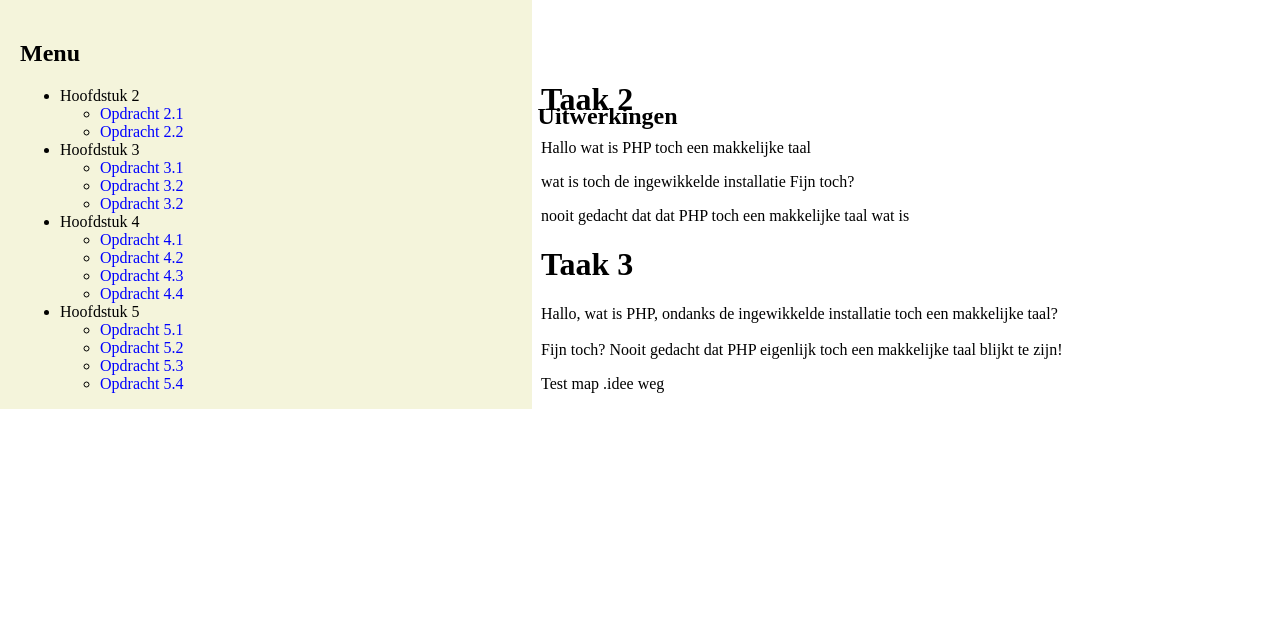
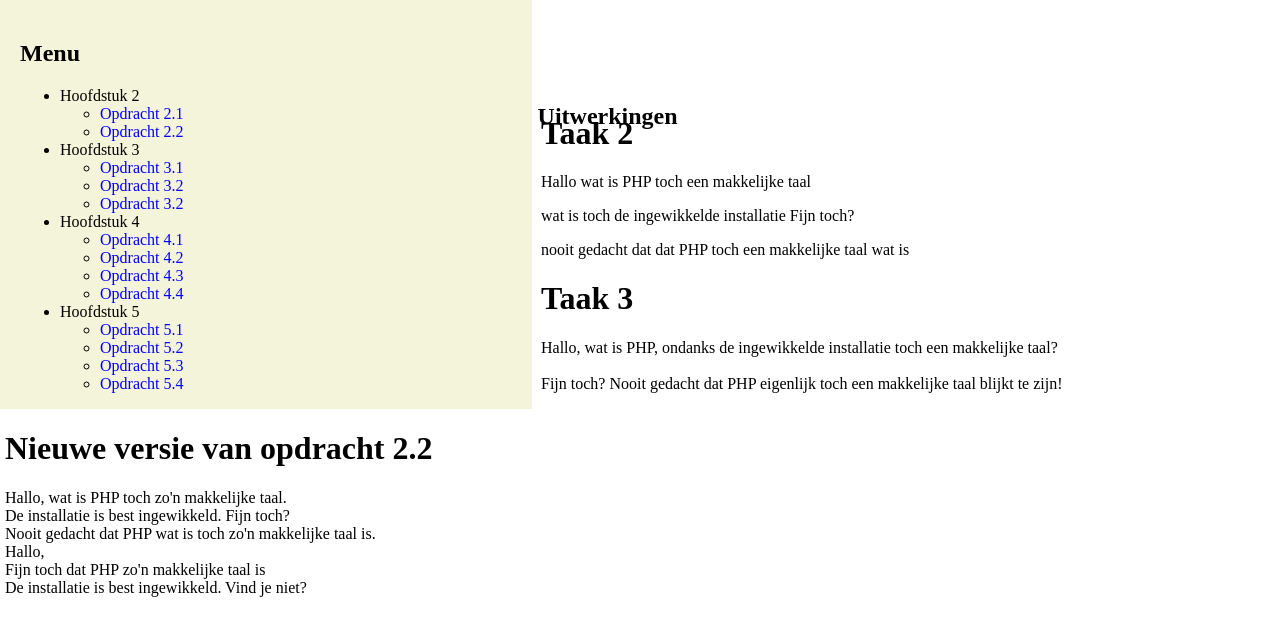
Before and after one commit to w1-KlerkxLeon/phpopdrachten, a PHP site: page /opdracht_2.2.php in a window 1280 px wide. Shown: the part 77-713 px from the top of the page. Run offline with PHP 8.4, Linux system fonts and the light colour scheme.

Commit message:
Add nieuwe versie van opdracht 2.2 volgens het portaal

```diff
--- a/Periode 3/Hoofdstuk2/Opdracht_2.2/CSS/opdracht_2.2.css
+++ b/Periode 3/Hoofdstuk2/Opdracht_2.2/CSS/opdracht_2.2.css
@@ -57,3 +57,9 @@ li>a:hover
     top: 20%;
     left: 42%;
 }
+
+/*Tekst nieuwe opdracht van de zijkant van het scherm af*/
+#wrapper+h1, #wrapper+h1+p+p
+{
+    padding-left: 5px;
+}
--- a/Periode 3/Hoofdstuk2/Opdracht_2.2/opdracht_2.2.php
+++ b/Periode 3/Hoofdstuk2/Opdracht_2.2/opdracht_2.2.php
@@ -3,7 +3,7 @@
  *  User:   Leon Klerkx
  *  Date:   5-2-2020
  *  Time:   14:45 uur
- *  File:   index.php
+ *  File:   oefenopdracht.php
  */
 ?>
 <!DOCTYPE HTML>
@@ -99,19 +99,20 @@
             </ul>
         </aside>
         <main id="wrapper">
+            <!--Oude versie opdracht 2.2-->
             <h2>
                 Uitwerkingen
             </h2>
             <!--Variabelen declareren en initialiseren-->
             <p>
                 <?php
-                    $text1 = "Hallo";
-                    $text2 = "toch een makkelijke taal";
-                    $text3 = "wat is";
-                    $text4 = "PHP";
-                    $text5 = "nooit gedacht dat";
-                    $text6 = "de ingewikkelde installatie";
-                    $text7 = "Fijn toch?"
+                    $oudtext1 = "Hallo";
+                    $oudtext2 = "toch een makkelijke taal";
+                    $oudtext3 = "wat is";
+                    $oudtext4 = "PHP";
+                    $oudtext5 = "nooit gedacht dat";
+                    $oudtext6 = "de ingewikkelde installatie";
+                    $oudtext7 = "Fijn toch?"
                 ?>
             </p>
             <!--Taak 2-->
@@ -121,17 +122,17 @@
             <!--Taak 2 Tekst laten verschijnen-->
             <p>
                 <?php
-                    echo "Hallo wat is $text4 toch een makkelijke taal";
+                    echo "Hallo wat is $oudtext4 toch een makkelijke taal";
                 ?>
             </p>
             <p>
                 <?php
-                    echo "wat is toch $text6 $text7";
+                    echo "wat is toch $oudtext6 $oudtext7";
                 ?>
             </p>
             <p>
                 <?php
-                    echo "$text5 dat $text4 $text2 $text3";
+                    echo "$oudtext5 dat $oudtext4 $oudtext2 $oudtext3";
                 ?>
             </p>
             <!--Taak 3-->
@@ -153,15 +154,49 @@
             <!--Taak 3 in 1 php blok-->
             <p>
                 <?php
-                    echo "Hallo, wat is $text4, ondanks de ingewikkelde installatie toch een makkelijke taal?";
+                    echo "Hallo, wat is $oudtext4, ondanks de ingewikkelde installatie toch een makkelijke taal?";
                     echo "<br>";
                     echo "<br>";
-                    echo "$text7 Nooit gedacht dat $text4 eigenlijk toch een makkelijke taal blijkt te zijn!";
+                    echo "$oudtext7 Nooit gedacht dat $oudtext4 eigenlijk toch een makkelijke taal blijkt te zijn!";
                 ?>
             </p>
-            <p>
-                Test map .idee weg
-            </p>
         </main>
+        <!--Nieuwe versie opdracht 2.2-->
+        <h1>
+            Nieuwe versie van opdracht 2.2
+        </h1>
+        <!--Taak 1 aanmaken variabelen-->
+        <p>
+            <?php
+                $text1 = "Hallo";
+                $text2 = "een makkelijke taal";
+                $text3 = "toch zo'n makkelijke taal";
+                $text4 = "wat is";
+                $text5 = "PHP";
+                $text6 = "Nooit gedacht dat";
+                $text7 = "De installatie is best ingewikkeld";
+                $text8 = "Fijn";
+                $text9 = "?";
+                $text10 = ".";
+                $text11 = ",";
+                $text12 = "<br>";
+                $text13 = "is";
+                $text14 = "Vind je niet";
+            ?>
+        </p>
+        <!--Taak 2 tekst laten verschijnen-->
+        <p>
+            <?php
+                echo "$text1$text11 $text4 $text5 $text3$text10 $text12";
+                echo "$text7$text10 $text8 toch$text9 $text12";
+                echo "$text6 $text5 $text4 $text3 $text13$text10 $text12";
+            ?>
+            <!--Taak 3 tekst laten verschijnen, met extra karakters-->
+            <?php
+                echo "$text1$text11$text12";
+                echo "$text8 toch dat $text5 zo'n makkelijke taal is $text12";
+                echo "$text7$text10 $text14$text9";
+            ?>
+        </p>
     </body>
 </html>
```
